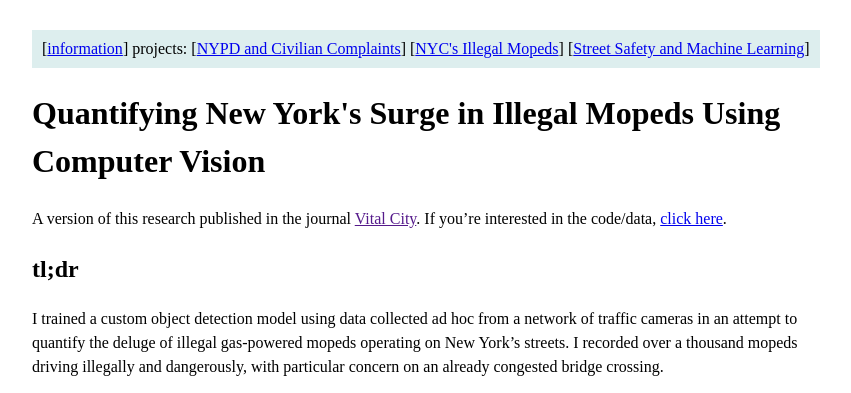
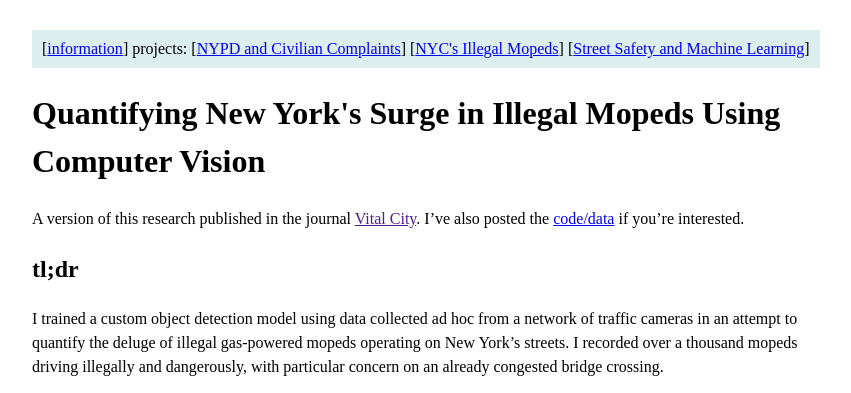
Before and after one commit to benarnav/benarnav.github.io, a Jekyll site: the page built from moped_detector.md, in a window 1280 px wide and 900 px high. Shown: the top 393 px of the window, without its empty margins (208-1059 px from the left). Built offline with Jekyll 4.4.1, drawn with Linux system fonts in a browser that asks for light colours.

Commit message:
updated text

```diff
--- a/moped_detector.md
+++ b/moped_detector.md
@@ -2,8 +2,7 @@
 title: Quantifying New York's Surge in Illegal Mopeds Using Computer Vision
 layout: page
 ---
-
-A version of this research published in the journal [Vital City](). If you're interested in the code/data, [click here](https://github.com/benarnav/nyc_streets/).
+A version of this research published in the journal [Vital City](). I've also posted the [code/data](https://github.com/benarnav/nyc_streets/) if you're interested.
 ## tl;dr
 I trained a custom object detection model using data collected ad hoc from a network of traffic cameras in an attempt to quantify the deluge of illegal gas-powered mopeds operating on New York's streets. I recorded over a thousand mopeds driving illegally and dangerously, with particular concern on an already congested bridge crossing.
 <figure style="text-align: center;">
```
Also changed, not shown: nyc_311.md (+1 -1 lines), nyc_trafficML.md (+1 -0 lines).
